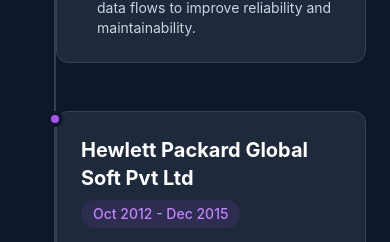
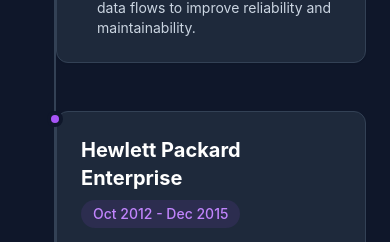
Before and after one commit to lokesh4725/lokeshpatel.space, a React (Vite) app: page / in a window 390 px wide. Shown: the part 5960-6202 px from the top of the page. Built offline with nearby package versions, Linux system fonts and the light colour scheme.

Commit message:
changed mobile number to git project

```diff
--- a/package.json
+++ b/package.json
@@ -27,10 +27,10 @@
     "eslint-plugin-react": "^7.37.2",
     "eslint-plugin-react-hooks": "^5.0.0",
     "eslint-plugin-react-refresh": "^0.4.14",
+    "gh-pages": "^6.2.0",
     "globals": "^15.11.0",
     "postcss": "^8.4.49",
     "tailwindcss": "^3.4.17",
-    "vite": "^5.4.10",
-    "gh-pages": "^6.2.0"
+    "vite": "^7.2.7"
   }
 }
--- a/src/App.jsx
+++ b/src/App.jsx
@@ -410,7 +410,7 @@
               </div>
             </div>
 
-            {/* Job 3 – Hewlett Packard Global Soft Pvt Ltd */}
+            {/* Job 3 – Hewlett Packard Enterprise */}
             <div className="relative pl-8 md:pl-0">
               <div className="md:w-1/2 md:ml-auto pl-0 md:pl-12 relative">
                 {/* Timeline Line */}
@@ -420,7 +420,7 @@
 
                 <div className="bg-slate-800 p-6 rounded-xl border border-slate-700 shadow-sm">
                   <div className="flex justify-between items-start flex-wrap gap-2 mb-2">
-                    <h3 className="text-xl font-bold text-white">Hewlett Packard Global Soft Pvt Ltd</h3>
+                    <h3 className="text-xl font-bold text-white">Hewlett Packard Enterprise</h3>
                     <span className="text-sm px-3 py-1 bg-purple-500/10 text-purple-400 rounded-full font-medium">
                       Oct 2012 - Dec 2015
                     </span>
```
Also changed, not shown: 1 other file (tests, documents, lock files or other folders).
